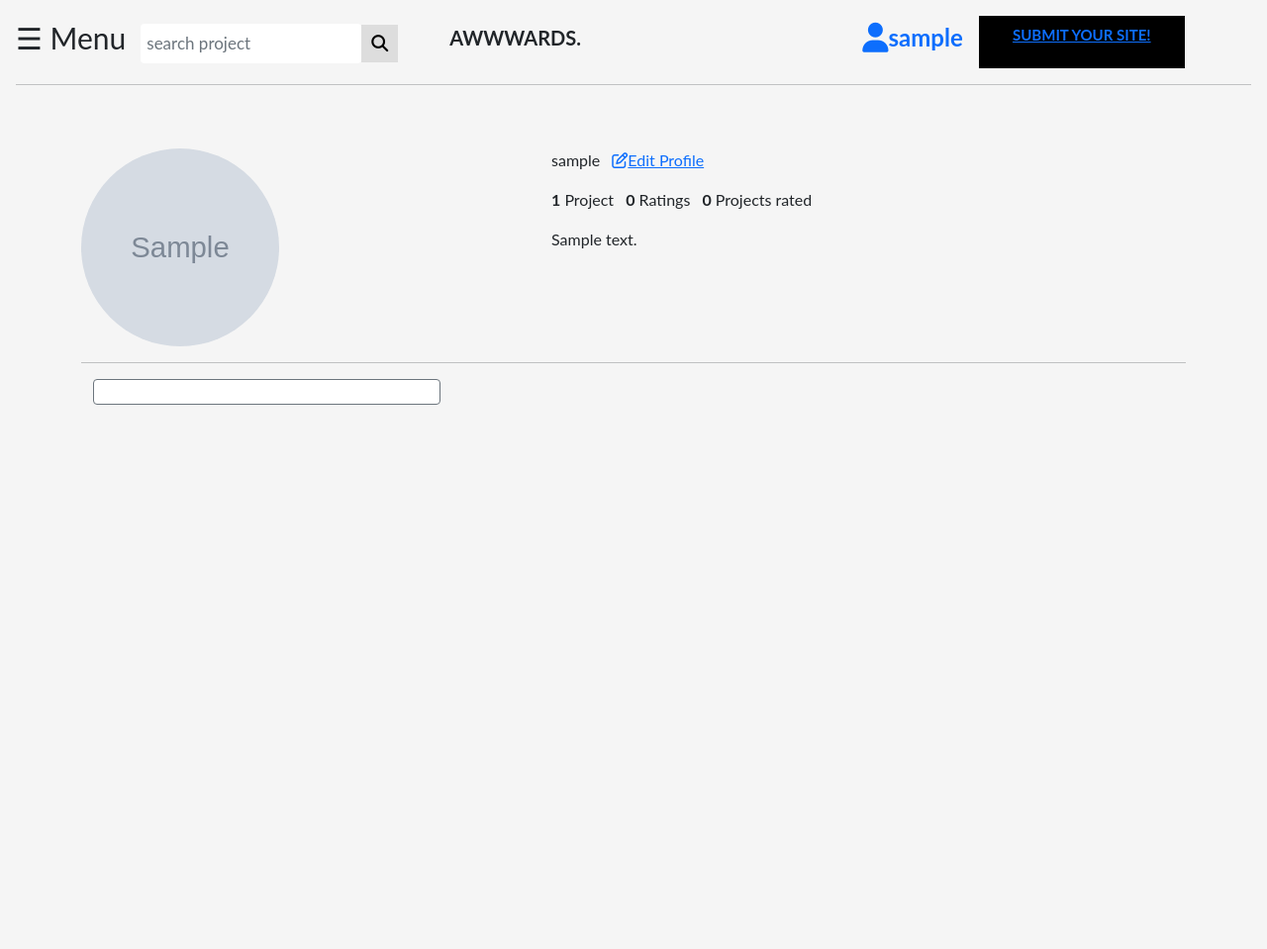
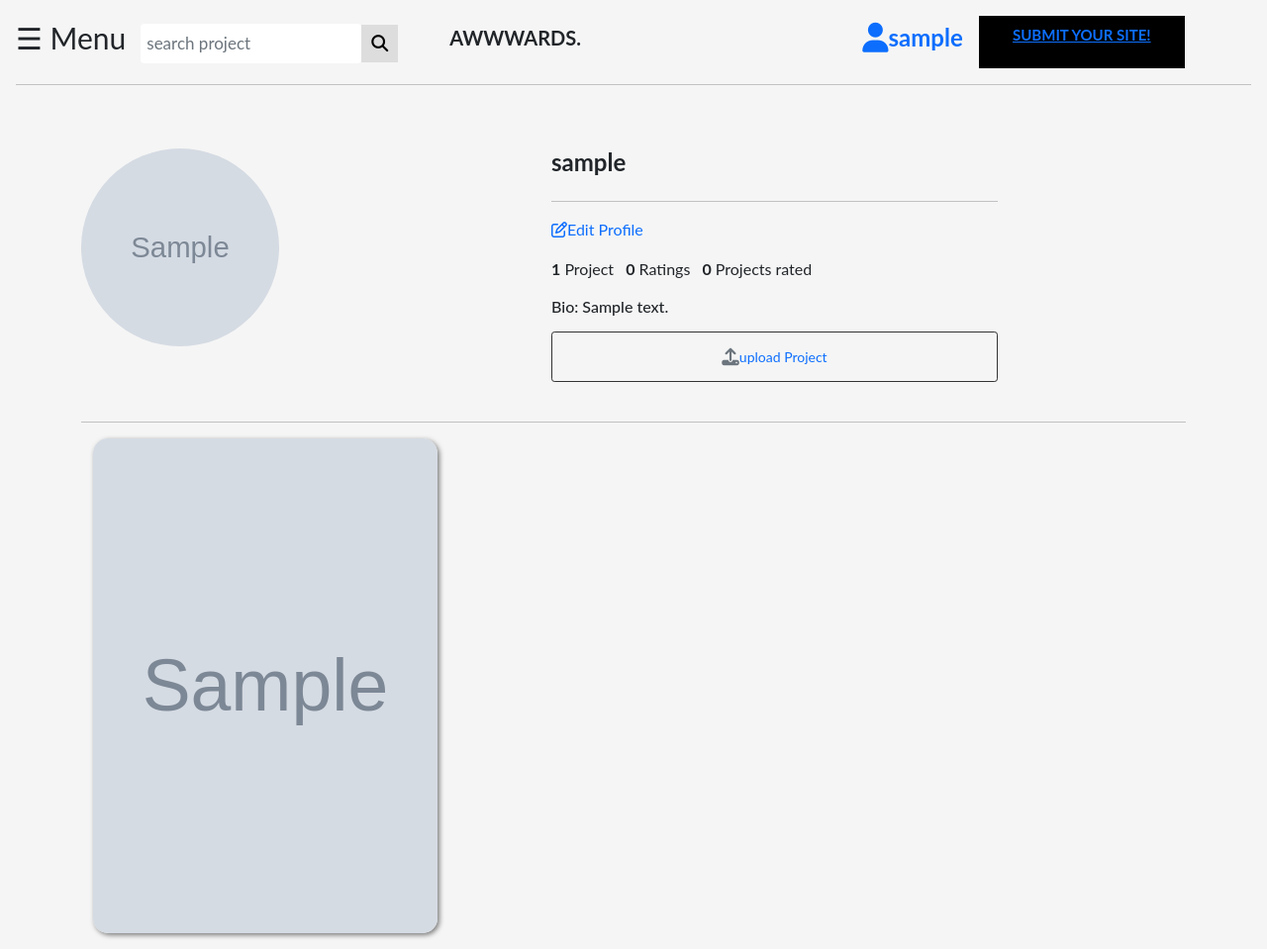
Before and after one commit to SayiaFelix/Awwwards, a Django app: page /profile/1 in a window 1280 px wide. Shown: the whole page at 99% size. Before the commit the page ends 409 px from the top, so only its background shows below. Run offline with Django 3.2, Linux system fonts and the light colour scheme; a user stored in the database is signed in; tables that the repository leaves empty hold one stand-in row (values such as "Sample post"); grey boxes marked "Sample" are stand-in pictures; some libraries are stand-ins or nearby versions.

Commit message:
fix bugs on profile

```diff
--- a/awwards/templates/awwards/upload_project.html
+++ b/awwards/templates/awwards/upload_project.html
@@ -8,7 +8,7 @@
   <div class="row">
           <div class="col-md-8 mx-auto">
             <div class="card">
-                <h5 class="card-header h5 text-center">Upload Photo</h5>
+                <h5 class="card-header h5 text-center">Upload Project</h5>
                     <div class="card-body">
                         <form action="{% url 'upload_project' %}" method="POST" enctype="multipart/form-data">
                           {% csrf_token %}
--- a/awwards/templates/profile/profile.html
+++ b/awwards/templates/profile/profile.html
@@ -16,16 +16,14 @@
         <div class="col-md-5 text-left">
           <ul class="list-inline">
             <li class="list-inline-item">
-              <span class="username">{{ profile.user }}</span>
+             <h4> <span class=""> <b>{{ profile.user }}</b></span></h4>
             </li>
+            <hr>
+
             {% if profile.user == user %}
 
             <li class="list-inline-item">
-              <a data-toggle="modal" data-target="#edit" href=""><i class="far fa-edit"></i>Edit Profile</a>
-            </li>
-            {% else %}
-            <li class="list-inline-item">
-              <a href="#" class="btn btn-primary"></a>
+              <a data-toggle="modal" data-target="#edit" style="text-decoration:none;"  href=""><i class="far fa-edit"></i>Edit Profile</a>
             </li>
             {% endif %}
           </ul>
@@ -41,10 +39,13 @@
               <span class="font-weight-bold">{{profile.user.c_user.all | length}}</span> Projects rated
             </li>
           </ul>
-          <p class="font3">{{profile.bio}}</p>
-          {% comment %} {% if profile.user == user %}
-          <p><a href="{% url 'upload' %}">Add Image</a></p>
-          {% endif %} {% endcomment %}
+          <h6 class="">Bio:  {{profile.bio}}</h6>
+           {% if profile.user == user %}
+             <button style="border: solid 1px #333; padding: 1em;" class="btn btn-sm btn-outline-secondary btn-block mb-4 mx-auto" type="submit" data-toggle="collapse" data-target="#collapseExample" aria-expanded="false" aria-controls="collapseExample">
+                            <i class="fas fa-upload fa-lg"></i><a style= "text-decoration: none;"href="{% url 'upload_project' %}">upload Project</a>
+                          </button>
+
+          {% endif %}
         </div>
       </div>
     </div>
@@ -53,20 +54,16 @@
     <div class="container">
       <div class="row">
         {% for project in projects %}
-      <div class="card-columns">
-
-    <div class="card border-secondary">
-      <img class="card-img-top" class="img-responsive" src="{{project.project_image.url}}" size="">
+        <div class="col-md-4">
+          <img src="{{project.project_photo.url}}" alt="Image" style="height:500px; border-radius:15px; box-shadow: 2px 2px 5px rgba(3,3,3,0.5);"class="img-fluid"><br>
         </div>
         {% empty %}
         <div class="col-md-12">
-        <h2>Profile has no projects</h2>
+          <h2>  Profile has no Projects </h2>
         </div>
           {% endfor %}
       </div>
-
     </div>
-
 </div>
 <div class="modal fade" id="edit" tabindex="-1" role="dialog" aria-labelledby="exampleModalCenterTitle" aria-hidden="true">
   <div class="modal-dialog modal-dialog-centered" role="document">
--- a/awwards/views.py
+++ b/awwards/views.py
@@ -117,8 +117,5 @@
 def all_projects(request, pk):
     profile = Profile.objects.get(pk=pk)
     projects = Projects.objects.all().filter(posted_by_id=pk)
-    content = {
-        "profile": profile,
-        'projects': projects,
-    }
-    return render(request, 'profile.html', content)
+
+    return render(request, 'profile/profile.html', {"profile": profile,'projects': projects,} )
```
Lines whose indentation alone changed are shown as unchanged.
